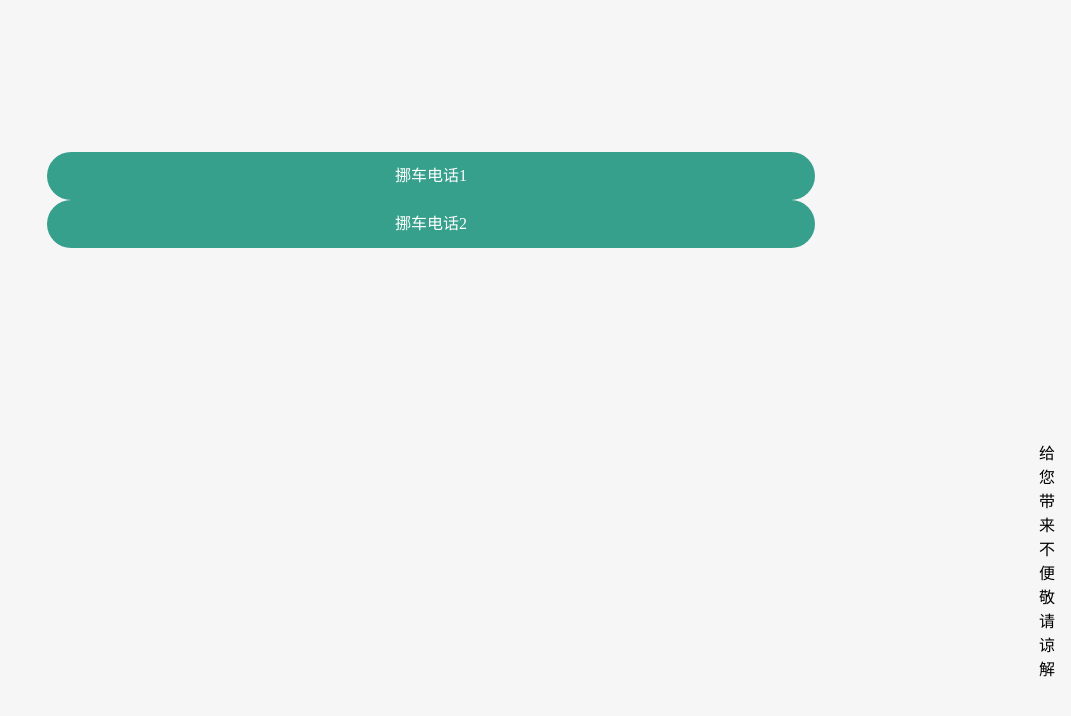
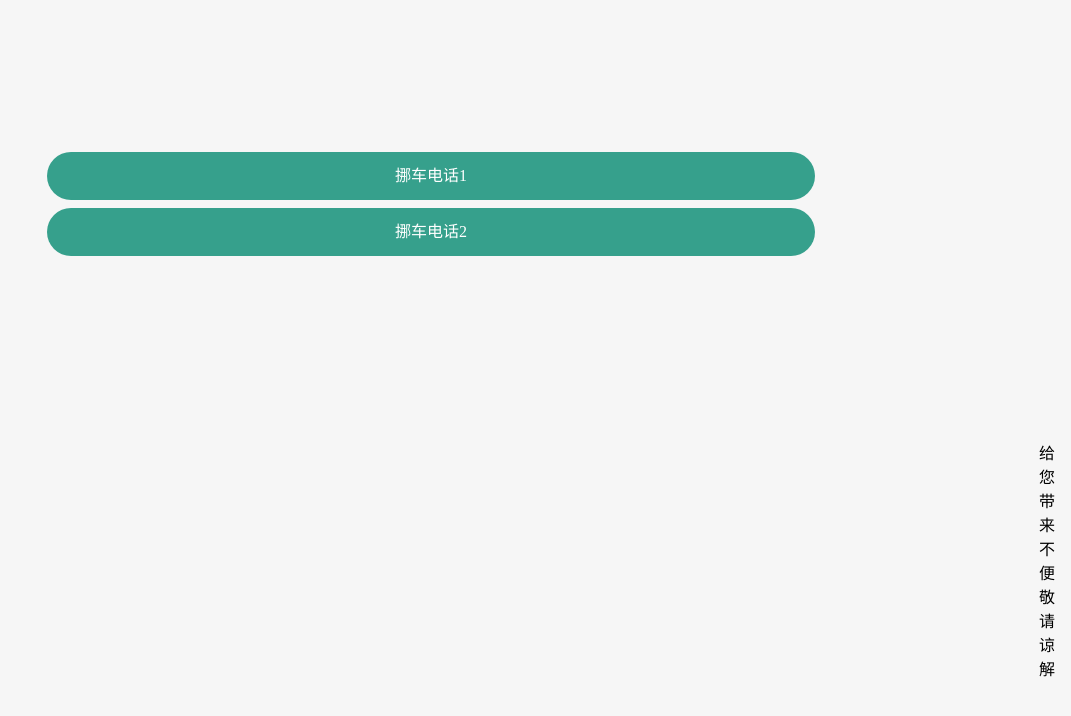
Before and after one commit to 331105363/nuoche, a plain HTML site: page index.html in a window 1280 px wide. Shown: the whole page, without its empty margins (209-1280 px from the left). Drawn offline with Linux system fonts and the light colour scheme.

Commit message:
Update index.html

```diff
--- a/index.html
+++ b/index.html
@@ -31,6 +31,11 @@
             top: 19%;
             width:100%;
         }
+        .btn-wrap1{
+            position: absolute;
+            top: 26%;
+            width:100%;
+        }
         .button{
           display: block;
           margin: 0 auto;
@@ -55,6 +60,8 @@
     <img src="./banner.jpeg" alt="" class="banner">
     <div class="btn-wrap">
         <a href="tel:17739386630" class="button">挪车电话1</a>
+    </div>
+    <div class="btn-wrap1">
         <a href="tel:16603939286" class="button">挪车电话2</a>
     </div>
     <div class="tip">给您带来不便<br>敬请谅解</div>
```
